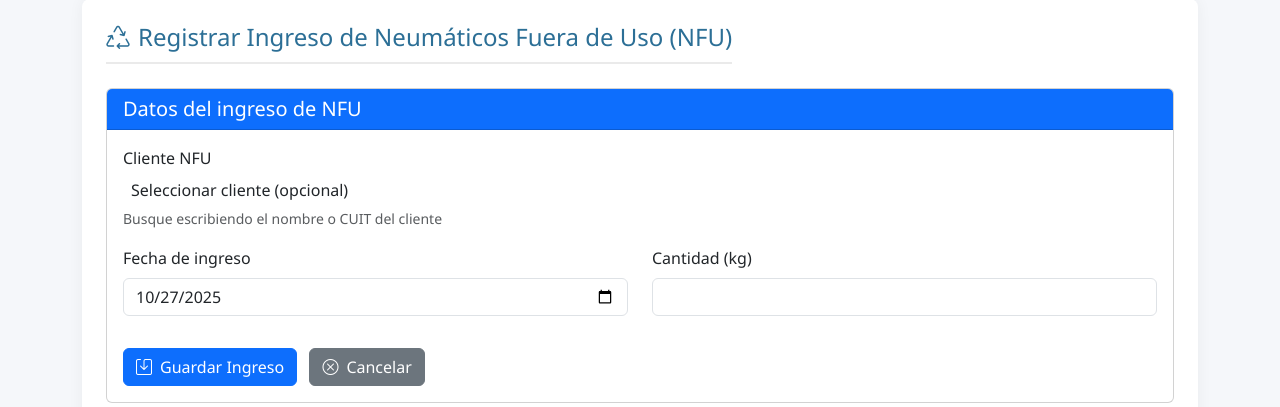
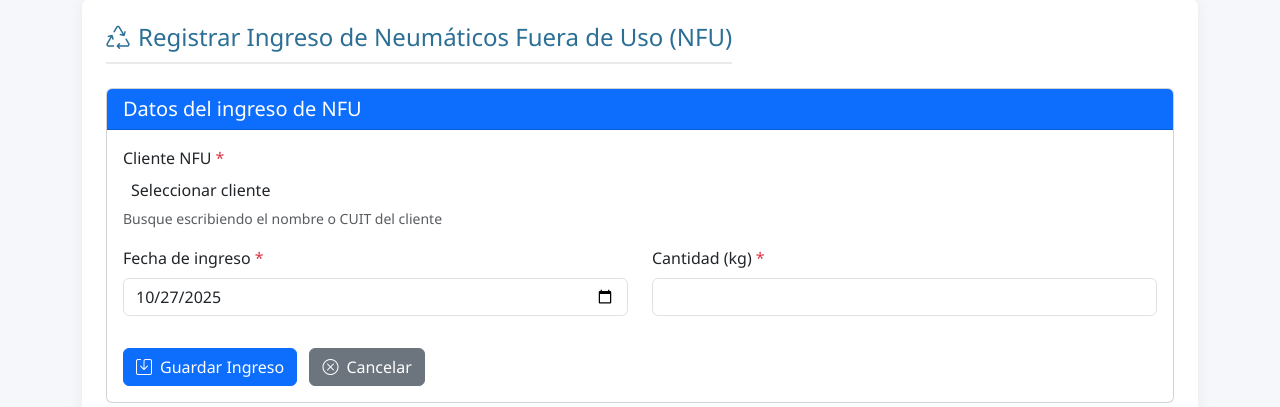
Before and after one commit to santino2003/regomax, a Node server app: template views/nfuNuevo.ejs in a window 1280 px wide. Shown: the part 91-498 px from the top of the page. Run offline with Node 20, Linux system fonts and the light colour scheme; the template is opened without the code that fills it, so the values that code supplies are empty; some libraries are stand-ins or nearby versions.

Commit message:
feat: Make cliente_id a mandatory field in NFU registration and update form validation

```diff
--- a/src/services/nfuService.js
+++ b/src/services/nfuService.js
@@ -8,6 +8,10 @@
     // Validar datos
     if (!fecha || !cantidad) {
       throw new Error('Fecha y cantidad son obligatorios');
+    }
+
+    if (!cliente_id) {
+      throw new Error('El cliente es obligatorio');
     }
 
     const cantidadNum = parseFloat(cantidad);
--- a/views/nfuNuevo.ejs
+++ b/views/nfuNuevo.ejs
@@ -67,9 +67,9 @@
                                 <div class="row">
                                     <div class="col-md-6">
                                         <div class="mb-3">
-                                            <label for="cliente_id" class="form-label">Cliente NFU</label>
-                                            <select class="form-select" id="cliente_id" name="cliente_id">
-                                                <option value="">Seleccionar cliente (opcional)</option>
+                                            <label for="cliente_id" class="form-label">Cliente NFU <span class="text-danger">*</span></label>
+                                            <select class="form-select" id="cliente_id" name="cliente_id" required>
+                                                <option value="">Seleccionar cliente</option>
                                                 <% if (clientes && clientes.length > 0) { %>
                                                     <% clientes.forEach(cliente => { %>
                                                         <option value="<%= cliente.id %>">
@@ -88,13 +88,13 @@
                                 <div class="row">
                                     <div class="col-md-6">
                                         <div class="mb-3">
-                                            <label for="fecha" class="form-label">Fecha de ingreso</label>
+                                            <label for="fecha" class="form-label">Fecha de ingreso <span class="text-danger">*</span></label>
                                             <input type="date" class="form-control" id="fecha" name="fecha" required>
                                         </div>
                                     </div>
                                     <div class="col-md-6">
                                         <div class="mb-3">
-                                            <label for="cantidad" class="form-label">Cantidad (kg)</label>
+                                            <label for="cantidad" class="form-label">Cantidad (kg) <span class="text-danger">*</span></label>
                                             <input type="number" class="form-control" id="cantidad" name="cantidad" step="0.01" min="0.01" required>
                                         </div>
                                     </div>
@@ -148,8 +148,8 @@
         // Inicializar Select2 en el selector de clientes
         $('#cliente_id').select2({
             theme: 'bootstrap-5',
-            placeholder: 'Seleccionar cliente (opcional)',
-            allowClear: true,
+            placeholder: 'Seleccionar cliente',
+            allowClear: false,
             language: {
                 noResults: function() {
                     return "No se encontraron resultados";
@@ -184,7 +184,7 @@
 
             console.log('Datos del formulario:', { fecha, cantidad, cliente_id });
 
-            if (!fecha || !cantidad) {
+            if (!fecha || !cantidad || !cliente_id) {
                 alert('Por favor complete todos los campos obligatorios');
                 return;
             }
@@ -194,13 +194,9 @@
 
                 const requestBody = {
                     fecha,
-                    cantidad: Number(cantidad)
+                    cantidad: Number(cantidad),
+                    cliente_id: Number(cliente_id)
                 };
-
-                // Solo agregar cliente_id si se seleccionó uno
-                if (cliente_id) {
-                    requestBody.cliente_id = Number(cliente_id);
-                }
 
                 const response = await fetch('/api/nfu', {
                     method: 'POST',
```
